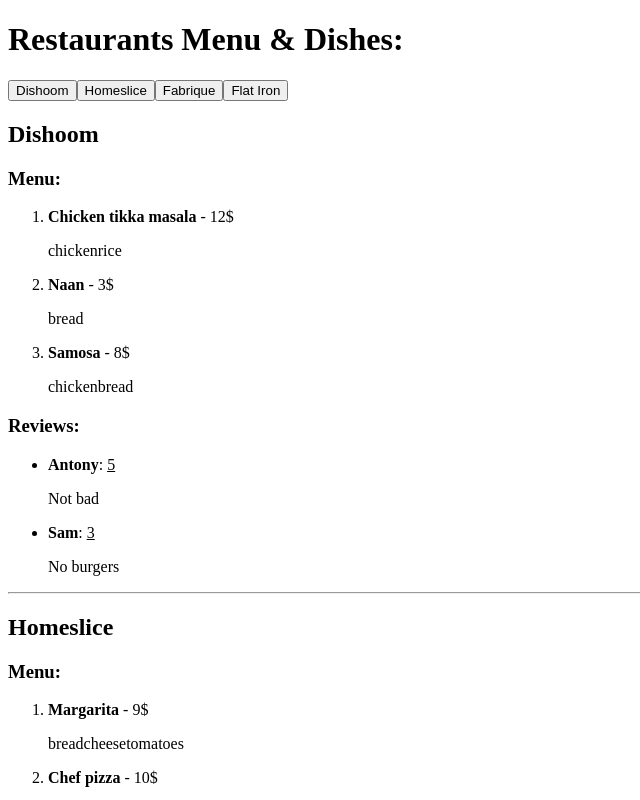
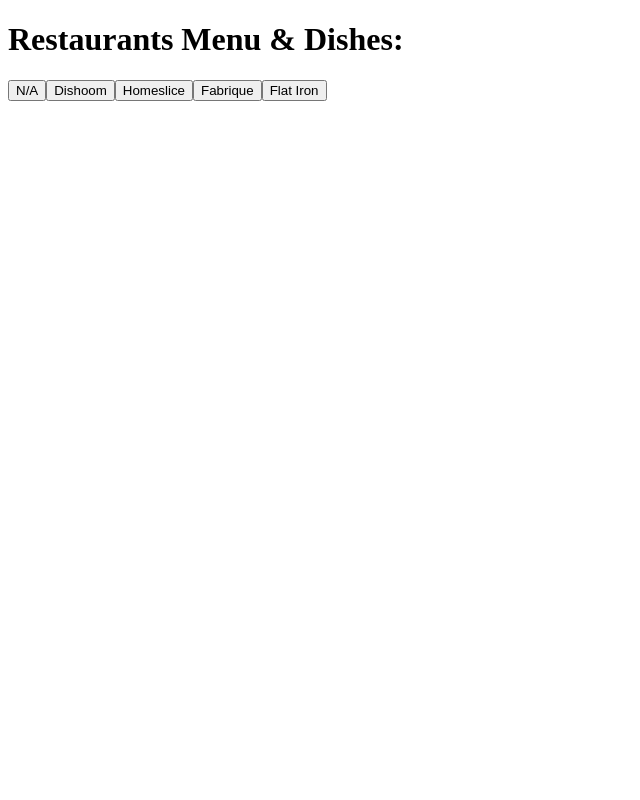
Before and after one commit to Remzes/react-20231109, a React (Vite) app: page / in a window 1280 px wide. Shown: the top 800 px of the page, without its empty margins (0-640 px from the left). Built offline with nearby package versions, Linux system fonts and the light colour scheme.

Commit message:
added functionality of active restaurant on tab click

```diff
--- a/src/components/restaurant-tabs/index.jsx
+++ b/src/components/restaurant-tabs/index.jsx
@@ -1,9 +1,18 @@
 import { Tab } from "./tab";
-export const RestaurantTabs = ({ items }) => {
+export const RestaurantTabs = ({ items, setActiveRestaurantId }) => {
     return (
         <div>
+            <Tab
+                title="N/A"
+                key={-1}
+                setActiveRestaurantId={() => setActiveRestaurantId(null)}
+            />
             {items.map(({ name, id }) => (
-                <Tab title={name} key={id} />
+                <Tab
+                    setActiveRestaurantId={() => setActiveRestaurantId(id)}
+                    title={name}
+                    key={id}
+                />
             ))}
         </div>
     );
--- a/src/components/restaurant-tabs/tab.jsx
+++ b/src/components/restaurant-tabs/tab.jsx
@@ -1,3 +1,3 @@
-export const Tab = ({ title }) => {
-    return <button>{title}</button>;
+export const Tab = ({ title, setActiveRestaurantId }) => {
+    return <button onClick={setActiveRestaurantId}>{title}</button>;
 };
--- a/src/components/restaurant/index.jsx
+++ b/src/components/restaurant/index.jsx
@@ -1,12 +1,12 @@
 import { Menu } from "../menu";
 import { Reviews } from "../reviews";
 
-export const Restaurant = ({ name, menu, reviews }) => {
+export const Restaurant = ({ restaurant }) => {
     return (
         <div>
-            <h2>{name}</h2>
-            <Menu menu={menu} />
-            <Reviews reviews={reviews} />
+            <h2>{restaurant.name}</h2>
+            <Menu menu={restaurant.menu} />
+            <Reviews reviews={restaurant.reviews} />
             <hr />
         </div>
     );
--- a/src/pages/restaurants/index.jsx
+++ b/src/pages/restaurants/index.jsx
@@ -1,15 +1,22 @@
 import {restaurants} from "../../../materials/mock"
-import { Restaurants } from "../../components/restaurants";
 import { RestaurantTabs } from "../../components/restaurant-tabs";
+import { useState } from "react";
+import { Restaurant } from "../../components/restaurant";
 
 export const RestaurantsPage = () => {
     const items = restaurants.map(i => ({ id: i.id, name: i.name }))
+    const [restaurantId, setActiveRestaurantId] = useState()
+
+    const activeRestaurant = restaurants.find(r => r.id === restaurantId)
 
     return (
         <div>
             <h1>Restaurants Menu & Dishes:</h1>
-            <RestaurantTabs items={items} />
-            <Restaurants restaurants={restaurants} />
+            <RestaurantTabs
+                setActiveRestaurantId={setActiveRestaurantId}
+                items={items}
+            />
+            { restaurantId && <Restaurant restaurant={activeRestaurant} /> }
         </div>
     );
 };
```
